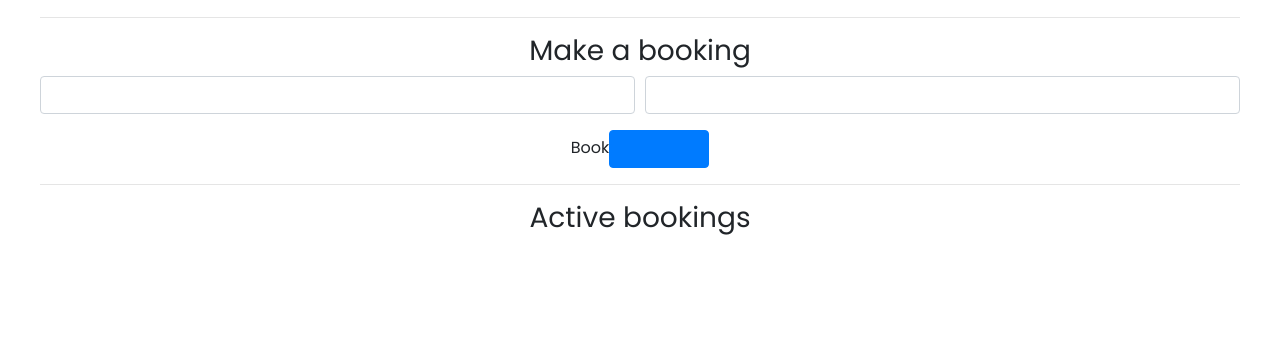
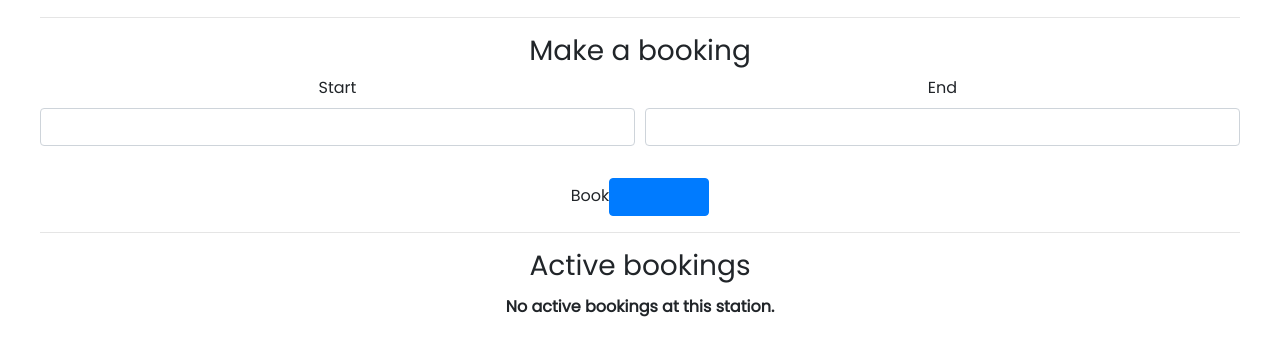
Before and after one commit to B-A-Programs/Netrom-ChargingApp, a Symfony app: template templates/station.html.twig in a window 1280 px wide. Shown: the part 203-559 px from the top of the page. Run offline with Twig, Linux system fonts and the light colour scheme; the template is opened without the code that fills it, so the values that code supplies are empty; form fields are guessed from the names that the template uses; some libraries are stand-ins or nearby versions.

Commit message:
Booking reusit

```diff
--- a/src/Repository/BookingRepository.php
+++ b/src/Repository/BookingRepository.php
@@ -39,6 +39,11 @@ class BookingRepository extends ServiceEntityRepository
         }
     }
 
+    public function getActiveBookings($station_id)
+    {
+        $sql = "SELECT b FROM App\Entity\Booking b INNER JOIN App\Entity\Station s WHERE s.id = ?1 AND b.station = s AND b.chargestart >= ?2";
+        return $this->getEntityManager()->createQuery($sql)->setParameter(1, $station_id)->setParameter(2, new \DateTimeImmutable())->getResult();
+    }
 //    /**
 //     * @return Booking[] Returns an array of Booking objects
 //     */
--- a/templates/station.html.twig
+++ b/templates/station.html.twig
@@ -13,10 +13,10 @@
         {{ form_start(form) }}
             <div class="form-row">
                 <div class="form-group col-6">
-                    {{ form_widget(form.start, {'attr': {'class': 'form-control'}}) }}
+                    {{ form_row(form.start, {'attr': {'class': 'form-control'}}) }}
                 </div>
                 <div class="form-group col-6">
-                    {{ form_widget(form.end, {'attr': {'class': 'form-control'}}) }}
+                    {{ form_row(form.end, {'attr': {'class': 'form-control'}}) }}
                 </div>
             </div>
             {{ form_row(form.book, {'attr': {'class': 'btn btn-primary col-1'}}) }}
@@ -32,5 +32,8 @@
                 </div>
             {% endfor %}
         </div>
+        {% if not bookings %}
+            <strong>No active bookings at this station.</strong>
+        {% endif %}
     </div>
 {% endblock %}
```
Also changed, not shown: src/Controller/MainController.php (+14 -3 lines).
